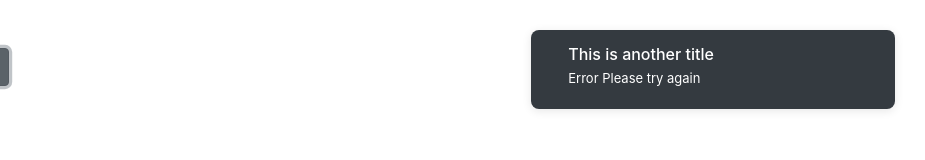
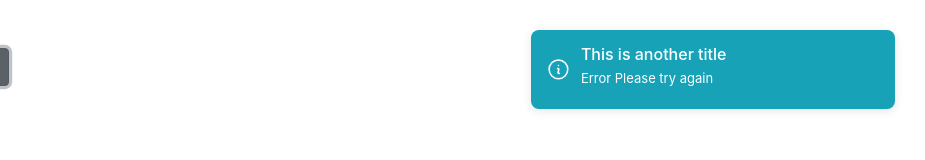
Before and after one commit to favourdev1/AlertHub, a website: page example/index.htm in a window 1280 px wide. Both pictures are taken after a click on the button "Click here again". Shown: the full height of the page, 355-1280 px from the left. Drawn offline with nearby package versions, Linux system fonts and the light colour scheme.

Commit message:
added and fixed errors with info icons

```diff
--- a/example/index.htm
+++ b/example/index.htm
@@ -28,14 +28,14 @@
             timeout: 300,
             animation: 'fade-in',
             closeButton: false,
-            type: "dark"
+            type: "success"
         })
 
         document.getElementById("show-alert-button").addEventListener("click", () => {
             alertInstance.showAlert({
                 title: "",
 
-                description: "Kindly  try again later",
+                description: "<h2>Hello world</h2>",
             });
         });
 
@@ -45,8 +45,8 @@
             alertInstance.showAlert({
                 title: "This is another title",
                 description: "Error Please try again",
-                timeout: 3,
-
+                timeout: 300,
+                type: "info"
             });
         });
     </script>
--- a/src/Alerthub.js
+++ b/src/Alerthub.js
@@ -81,6 +81,7 @@ class AlertHub extends icon {
 
             case "info":
                 iconImage = this.InfoIcon();
+                break
             default:
                 iconImage = document.createElement("div");
                 break
--- a/src/icon.js
+++ b/src/icon.js
@@ -49,6 +49,31 @@ class icon {
         return svg;
     }
 
+
+    InfoIcon() {
+        const svg = document.createElementNS("http://www.w3.org/2000/svg", "svg");
+        svg.setAttribute("xmlns", "http://www.w3.org/2000/svg");
+        svg.setAttribute("fill", "none");
+        svg.style.width = '25px'
+        svg.style.marginRight = '10px'
+        svg.setAttribute("viewBox", "0 0 24 24");
+        svg.setAttribute("stroke-width", "1.5");
+        svg.setAttribute("stroke", "currentColor");
+        svg.classList.add("w-6", "h-6");
+
+        const path = document.createElementNS("http://www.w3.org/2000/svg", "path");
+        path.setAttribute("stroke-linecap", "round");
+        path.setAttribute("stroke-linejoin", "round");
+        path.setAttribute(
+            "d",
+            "M11.25 11.25l.041-.02a.75.75 0 011.063.852l-.708 2.836a.75.75 0 001.063.853l.041-.021M21 12a9 9 0 11-18 0 9 9 0 0118 0zm-9-3.75h.008v.008H12V8.25z"
+        );
+
+        svg.appendChild(path);
+
+        return svg;
+    }
+
 }
 
 // module.exports = icon;
```
